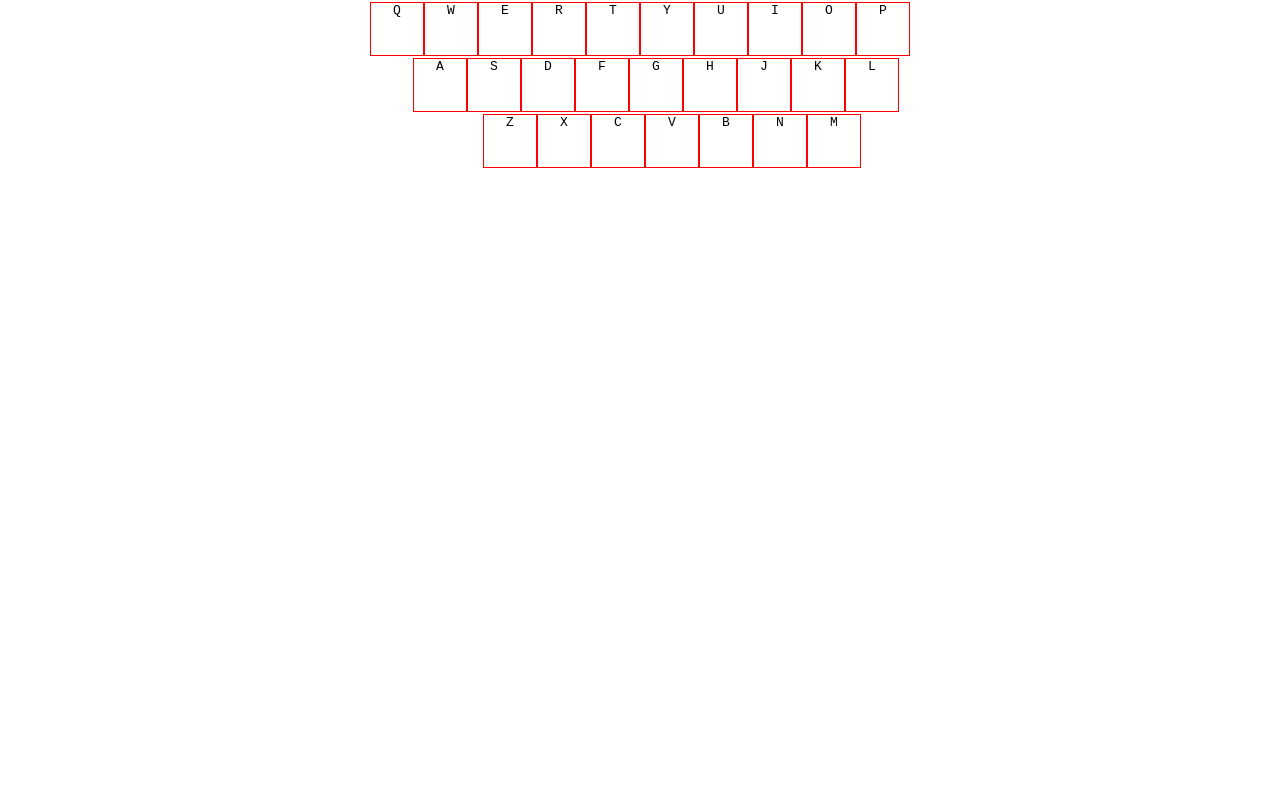
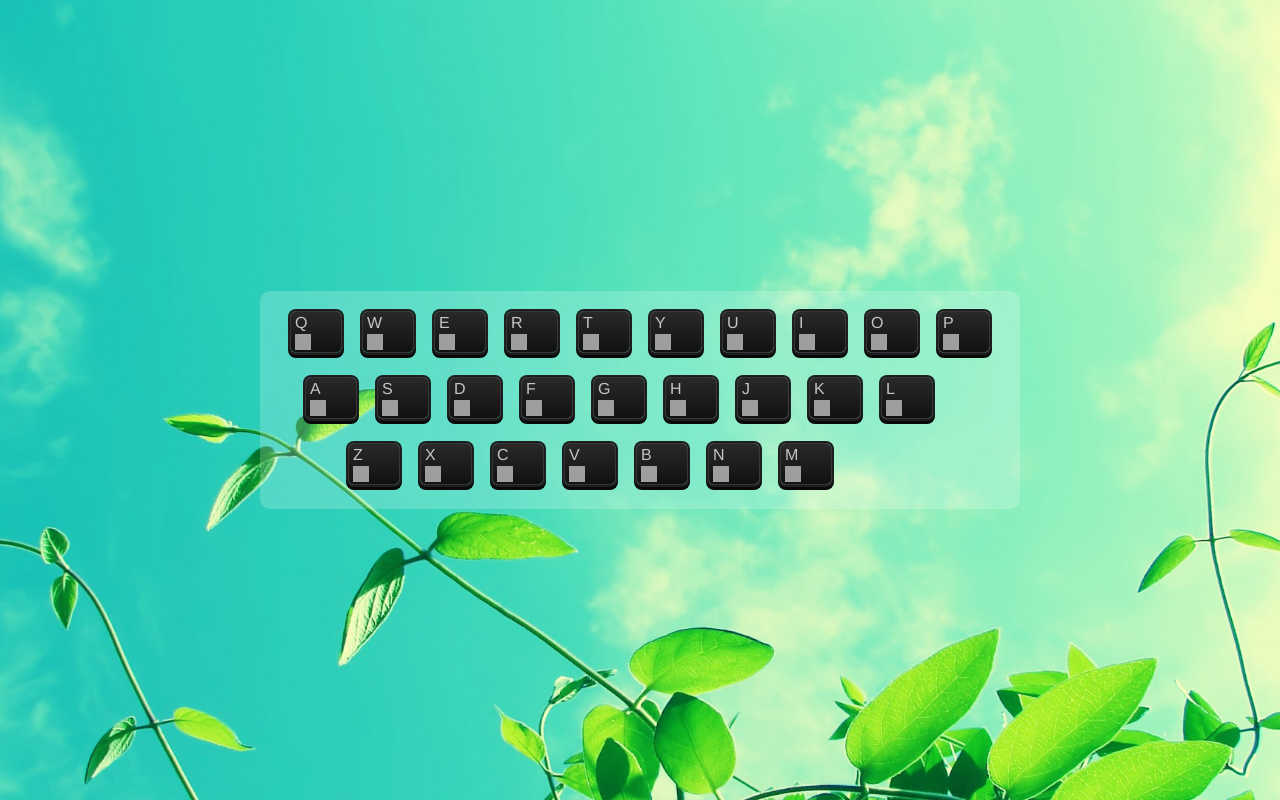
Before and after one commit to BasiraCheng/Bookmarks, a plain HTML site: page index.html in a window 1280 px wide. Drawn offline with Linux system fonts and the light colour scheme; grey boxes are pictures that could not be loaded.

Commit message:
initial commit

```diff
--- a/index.html
+++ b/index.html
@@ -8,7 +8,7 @@
 <body>
     <header></header>
     <main>
-        <div class="wrapper" id="mainxxx">
+        <div class="wrapper" id="main">
 
         </div>
     </main>
@@ -29,25 +29,41 @@
         }
         index = 0
         while(index< keys['length']){
-            divxxx = document.createElement('div')
-            mainxxx.appendChild(divxxx)
+            div = document.createElement('div')
+            div.className = 'row'
+            main.appendChild(div)
             row = keys[index]
             index2 = 0
             while(index2< row['length']){
-                kbdxxx = document.createElement('kbd')
-                kbdxxx.textContent = row[index2]
-                buttonX = document.createElement('button')
-                buttonX.textContent = '编辑'
-                buttonX.id = row[index2]
-                buttonX.onclick =function(xzkjcnxlkcjlk){
-                    key = xzkjcnxlkcjlk['target']['id']
+                kbd = document.createElement('kbd')
+                span = document.createElement('span')
+                span.textContent = row[index2]
+                span.className ='text'
+                kbd.appendChild(span)
+                kbd.className = 'key'
+                button = document.createElement('button')
+                button.textContent = '编辑'
+                button.id = row[index2]
+                img = document.createElement('img')
+                if(hash[row[index2]]){
+                img.src = 'http://'+hash[row[index2]] + '/favicon.ico'
+                }else{
+                    img.src = '//i.loli.net/2019/04/07/5ca99445d6c24.png'
+                }
+                img.onerror = function(xxx){
+                    xxx.target.src = '//i.loli.net/2019/04/07/5ca99445d6c24.png'
+                }
+                button.onclick =function(xzkjcnxlkcjlk){
+                    button2 = xzkjcnxlkcjlk['target']
+                    img2 = button2.previousSibling
+                    key = button2['id']
                     x = prompt('给我一个网址')
                     hash[key] = x
                     localStorage.setItem('zzz',JSON.stringify(hash))
-                    console.log(hash)
                 }
-                kbdxxx.appendChild(buttonX)
-                divxxx.appendChild(kbdxxx)
+                kbd.appendChild(img)
+                kbd.appendChild(button)
+                div.appendChild(kbd)
                 index2 = index2 + 1
             }
             index = index+1
--- a/style.css
+++ b/style.css
@@ -4,23 +4,43 @@ kbd{border: 1px solid red; width: 4em; height: 4em; display: inline-block;
     text-transform: uppercase;
     position: relative;}
 kbd > button{
-    position: absolute;
-    right: 0;
-    bottom: 0;
-    display: none;
+    position: absolute; right: 0; bottom: 0; display: none;
 }
 kbd:hover > button{
     display: inline-block;
 }
+body{
+    background: grey url(./wall.jpg) no-repeat center center;
+    background-size: cover;
+}
 main{
-    text-align: center;
+    text-align: center; display: flex; justify-content: center; align-items: center;
+    height: 100vh;
 }
-#mainxxx{
+#main{
     display: inline-block;
 }
-#mainxxx > div:nth-child(2){
-    margin-left: 2em;
+#main > div:nth-child(2){
+    margin-left: -22px;
 }
-#mainxxx > div:nth-child(3){
-    margin-left: 4em;
+#main > div:nth-child(3){
+    margin-left: -80px;
 }
+.wrapper{
+    background: rgba(255,255,255,0.2);
+    border-radius: 10px;
+}
+.key{
+    width: 50px; height: 40px; background: linear-gradient(to bottom, #292929 0%,#111111 100%); border: 1px solid #373737; color: #C5C5C5;
+    border-radius: 6px; box-shadow: 0 0 0 1px #1A1B1C, 0 0 0 2px #1F2020, 0 3px 0 2px #080808; font-size: 16px; font-family: Helvetica; position: relative;
+}
+.row{margin: 20px;}
+.row .key{ margin: 0 10px;}
+.key img {
+    width: 16px; height: 16px; position: absolute; left: 4px; bottom: 2px;
+}
+.key .text{
+    position: absolute;
+    left: 4px;
+    top: 2px;
+}
```
Also changed, not shown: 3.jpg (added), artboard-shadow.png (added), wall.jpg (added).
